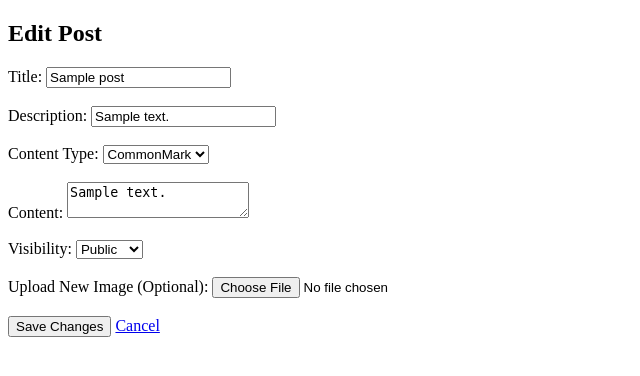
After one commit to ConRobi/Social-Distribution-Project, a Django app: page /SocialDistribution/authors/00000000-0000-0000-0000-000000000001/posts/1/edit/ in a window 1280 px wide. The commit adds this page. Shown: the top 376 px of the page, without its empty margins (0-640 px from the left). Run offline with Django 5.2, Linux system fonts and the light colour scheme; a user stored in the database is signed in; tables that the repository leaves empty hold one stand-in row (values such as "Sample post").

Commit message:
#16 and #6

```diff
--- /dev/null
+++ b/MaroonSocialDistribution/SocialDistribution/templates/edit_post.html
@@ -0,0 +1,45 @@
+<!DOCTYPE html>
+<html lang="en">
+<head>
+    <meta charset="UTF-8">
+    <meta name="viewport" content="width=device-width, initial-scale=1.0">
+    <title>Edit Post</title>
+</head>
+<body>
+    <h2>Edit Post</h2>
+    <form method="POST" action="{% url 'SocialDistribution:edit_post' author.uuid post.id %}" enctype="multipart/form-data">
+        {% csrf_token %}
+
+        <label for="title">Title:</label>
+        <input type="text" name="title" value="{{ post.title }}" required><br><br>
+
+        <label for="description">Description:</label>
+        <input type="text" name="description" value="{{ post.description }}" required><br><br>
+
+        <label for="contentType">Content Type:</label>
+        <select name="contentType">
+            <option value="text/plain" {% if post.contentType == "text/plain" %}selected{% endif %}>Plaintext</option>
+            <option value="text/markdown" {% if post.contentType == "text/markdown" %}selected{% endif %}>CommonMark</option>
+            <option value="image/png;base64" {% if post.contentType == "image/png;base64" %}selected{% endif %}>PNG Image</option>
+            <option value="image/jpeg;base64" {% if post.contentType == "image/jpeg;base64" %}selected{% endif %}>JPEG Image</option>
+            <option value="application/base64" {% if post.contentType == "application/base64" %}selected{% endif %}>Other Image</option>
+        </select><br><br>
+
+        <label for="content">Content:</label>
+        <textarea name="content" required>{{ post.content }}</textarea><br><br>
+
+        <label for="visibility">Visibility:</label>
+        <select name="visibility">
+            <option value="PUBLIC" {% if post.visibility == "PUBLIC" %}selected{% endif %}>Public</option>
+            <option value="FRIENDS" {% if post.visibility == "FRIENDS" %}selected{% endif %}>Friends</option>
+            <option value="PRIVATE" {% if post.visibility == "PRIVATE" %}selected{% endif %}>Private</option>
+        </select><br><br>
+
+        <label for="image">Upload New Image (Optional):</label>
+        <input type="file" name="image"><br><br>
+
+        <button type="submit">Save Changes</button>
+        <a href="{% url 'SocialDistribution:view-profile' author.uuid %}">Cancel</a>
+    </form>
+</body>
+</html>
--- a/MaroonSocialDistribution/SocialDistribution/templates/view_profile.html
+++ b/MaroonSocialDistribution/SocialDistribution/templates/view_profile.html
@@ -71,6 +71,10 @@
                             {% else %}
                                 <p>No image uploaded</p>
                             {% endif %}
+                            {% if post.author == request.user %}
+                                <a href="{% url 'SocialDistribution:delete_post' post.author.uuid post.id %}" class="btn btn-danger">Delete</a>
+                                <a href="{% url 'SocialDistribution:edit_post' post.author.uuid post.id %}" class="btn btn-warning">Edit</a>
+                            {% endif %}
                         </li>
                     {% endfor %}
                 </ul>
--- a/MaroonSocialDistribution/SocialDistribution/urls.py
+++ b/MaroonSocialDistribution/SocialDistribution/urls.py
@@ -2,7 +2,7 @@ from django.urls import path
 from . import views
 from .views import (
     search_authors, send_follow_request, accept_follow_request, reject_follow_request, follow_requests,
-    view_followers, view_following, view_friends, unfollow_user, remove_follower
+    view_followers, view_following, view_friends, unfollow_user, remove_follower, delete_post, edit_post
 )
 
 app_name = 'SocialDistribution'
@@ -29,6 +29,12 @@ urlpatterns = [
     # API endpoint for adding post
     path("<uuid:uuid>/add-post", views.add_post, name = "add-post"),
 
+    # Delete post
+    path("authors/<uuid:author_uuid>/posts/<int:post_id>/delete/", delete_post, name="delete_post"),
+
+    path("authors/<uuid:author_uuid>/posts/<int:post_id>/edit/", edit_post, name="edit_post"),
+
+
     path("authors/search/", views.search_authors, name="search-authors"),
     path("authors/<uuid:uuid>/follow/", send_follow_request, name="send-follow-request"),
     path("authors/<uuid:sender_uuid>/accept-follow/", accept_follow_request, name="accept-follow-request"),
--- a/MaroonSocialDistribution/SocialDistribution/views.py
+++ b/MaroonSocialDistribution/SocialDistribution/views.py
@@ -12,6 +12,7 @@ from django.contrib.auth.forms import AuthenticationForm
 from django.contrib import messages
 from django.db.models import Q
 from .services.github_service import fetch_github_activity
+from django.http import HttpResponseForbidden
 
 
 
@@ -215,6 +216,62 @@ def add_post(request, uuid):
         return HttpResponseRedirect(reverse("SocialDistribution:view-profile", args=(author.uuid,)))
     return Response(serializer.errors, status=status.HTTP_400_BAD_REQUEST)
 
+@api_view(['POST','GET'])
+def delete_post(request, author_uuid, post_id):
+    """
+    Allows an author to delete their post.
+    """
+    author = get_object_or_404(Author, uuid=author_uuid)
+    post = get_object_or_404(Post, id=post_id, author=author)  # Ensure it's an integer lookup
+
+    if request.user != author:
+        return HttpResponseForbidden("You are not allowed to delete this post.")
+
+    post.delete()
+    return redirect("SocialDistribution:view-profile", uuid=author_uuid) # Redirect to author's profile
+
+@api_view(['POST','GET'])
+def edit_post(request, author_uuid, post_id):
+    """
+    Allows an author to edit their post.
+    """
+    author = get_object_or_404(Author, uuid=author_uuid)
+    post = get_object_or_404(Post, id=post_id, author=author)  # Ensure post belongs to the author
+
+    if request.user != author:
+        return HttpResponseForbidden("You are not allowed to edit this post.")
+
+    if request.method == "POST":
+        # Copy request data and ensure all required fields are present
+        data = request.POST.copy()
+        data["author"] = str(author.uuid)  # Ensure correct author reference
+
+        # Handle visibility properly (don't override if missing)
+        if "visibility" not in data:
+            data["visibility"] = post.visibility  # Keep previous value
+
+        # Check if the request contains an image
+        image = request.FILES.get("image")
+
+        # Use serializer for validation and partial update
+        serializer = PostSerializer(post, data=data, partial=True, context={"request": request})
+
+        if serializer.is_valid():
+            updated_post = serializer.save()
+
+            # Update image if provided
+            if image:
+                updated_post.image = image
+                updated_post.save()
+
+            return HttpResponseRedirect(reverse("SocialDistribution:view-profile", args=(author.uuid,)))
+
+        return render(request, "edit_post.html", {"post": post, "author": author, "errors": serializer.errors})
+
+    return render(request, "edit_post.html", {"post": post, "author": author})
+
+
+
 @api_view(['GET'])
 def followers_list(request, uuid):
     """
--- a/MaroonSocialDistribution/requirements.txt
+++ b/MaroonSocialDistribution/requirements.txt
@@ -1,5 +1,6 @@
 asgiref==3.8.1
+commonmark==0.9.1
 Django==5.1.6
 djangorestframework==3.15.2
+pillow==11.1.0
 sqlparse==0.5.3
-Pillow
```
